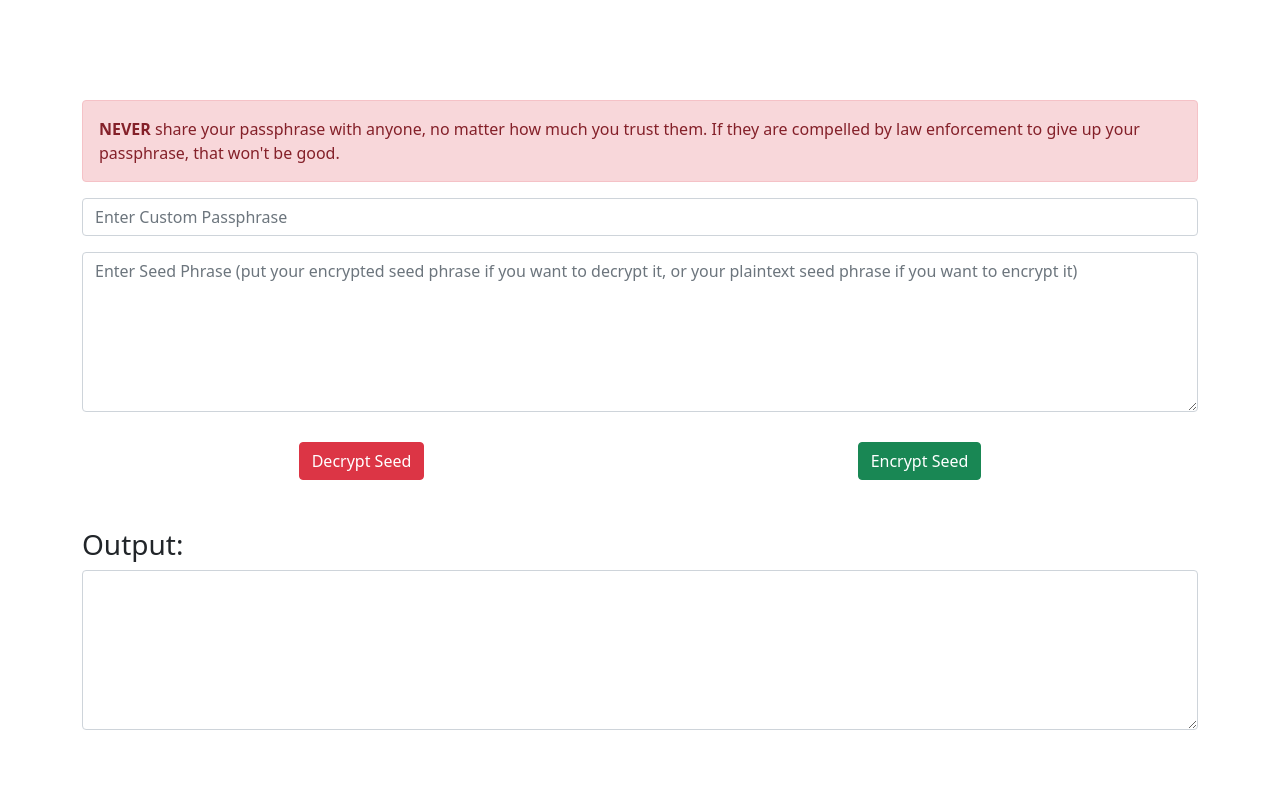
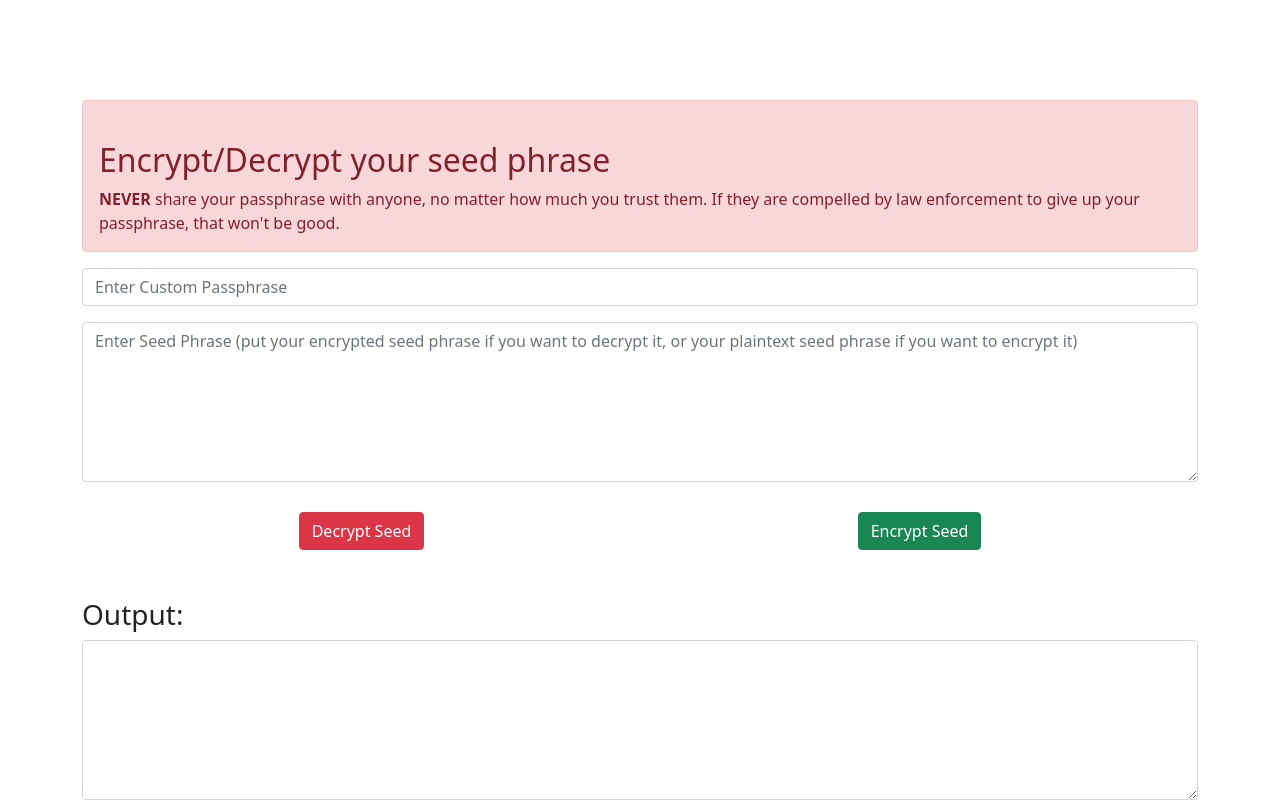
Before and after one commit to Swivro/encipher, a plain HTML site: page index.html in a window 1280 px wide. Drawn offline with nearby package versions, Linux system fonts and the light colour scheme.

Commit message:
Update index.html

```diff
--- a/index.html
+++ b/index.html
@@ -13,6 +13,8 @@
 <div class="container maincontent">
 <form class="form">
   <div class="alert alert-danger" role="alert">
+    <br />
+    <h2 class="title">Encrypt/Decrypt your seed phrase</h2>
     <strong>NEVER</strong> share your passphrase with anyone, no matter how much you trust them. If they are compelled by law enforcement to give up your passphrase, that won't be good.</strong>
   </div>
   <div><input id="key" class="key form-control" placeholder="Enter Custom Passphrase" value=""/></div>
```
